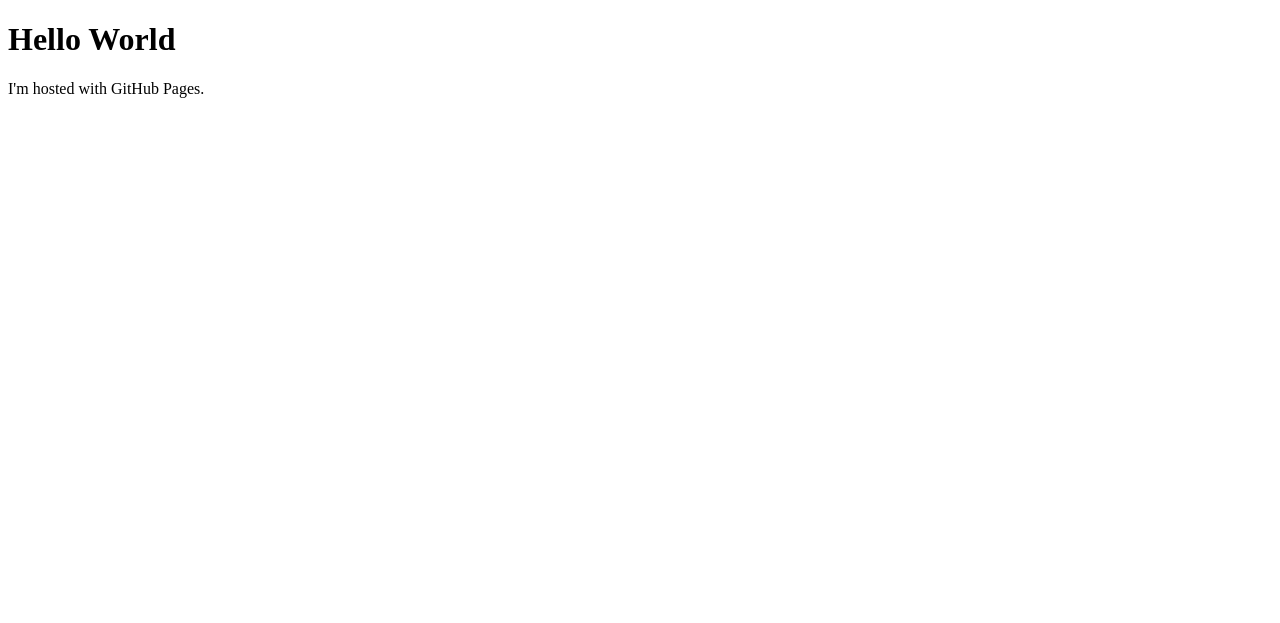
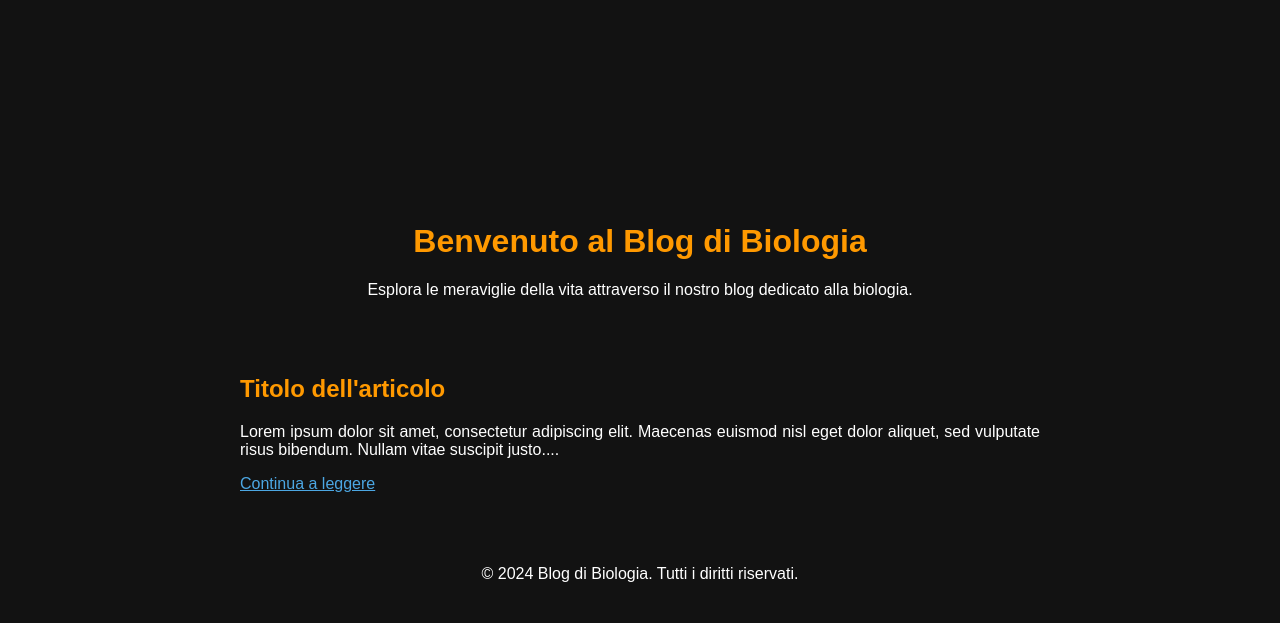
Before and after one commit to andr003/biospace, a plain HTML site: page index.html in a window 1280 px wide. Drawn offline with Linux system fonts and the light colour scheme.

Commit message:
Update index.html

```diff
--- a/index.html
+++ b/index.html
@@ -1,7 +1,73 @@
 <!DOCTYPE html>
-<html>
+<html lang="en">
+
+<head>
+    <meta charset="UTF-8">
+    <meta name="viewport" content="width=device-width, initial-scale=1.0">
+    <title>Blog di Biologia</title>
+    <style>
+        body {
+            background-color: #121212; /* Colore di sfondo scuro */
+            color: #ffffff; /* Colore del testo bianco */
+            font-family: 'Arial', sans-serif;
+            margin: 0;
+            padding: 0;
+            display: flex;
+            flex-direction: column;
+            align-items: center;
+            justify-content: center;
+            height: 100vh;
+        }
+
+        header {
+            text-align: center;
+            padding: 20px;
+        }
+
+        main {
+            max-width: 800px;
+            padding: 20px;
+            text-align: justify;
+        }
+
+        h1, h2, h3 {
+            color: #ff9900; /* Colore dell'accento arancione */
+        }
+
+        a {
+            color: #4ca7e3; /* Colore del link azzurro */
+        }
+
+        footer {
+            text-align: center;
+            padding: 20px;
+        }
+    </style>
+</head>
+
 <body>
-<h1>Hello World</h1>
-<p>I'm hosted with GitHub Pages.</p>
+
+    <header>
+        <h1>Benvenuto al Blog di Biologia</h1>
+        <p>Esplora le meraviglie della vita attraverso il nostro blog dedicato alla biologia.</p>
+    </header>
+
+    <main>
+        <article>
+            <h2>Titolo dell'articolo</h2>
+            <p>Lorem ipsum dolor sit amet, consectetur adipiscing elit. Maecenas euismod nisl eget dolor aliquet, sed
+                vulputate risus bibendum. Nullam vitae suscipit justo....</p>
+            <p><a href="#">Continua a leggere</a></p>
+        </article>
+
+        <!-- Aggiungi più articoli secondo necessità -->
+
+    </main>
+
+    <footer>
+        <p>&copy; 2024 Blog di Biologia. Tutti i diritti riservati.</p>
+    </footer>
+
 </body>
+
 </html>
```
